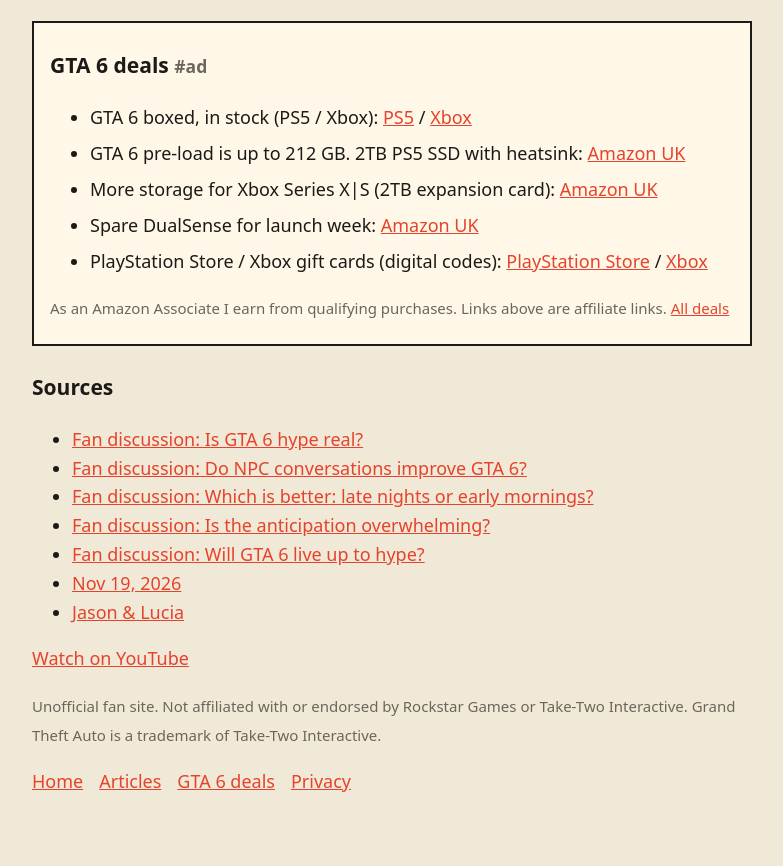
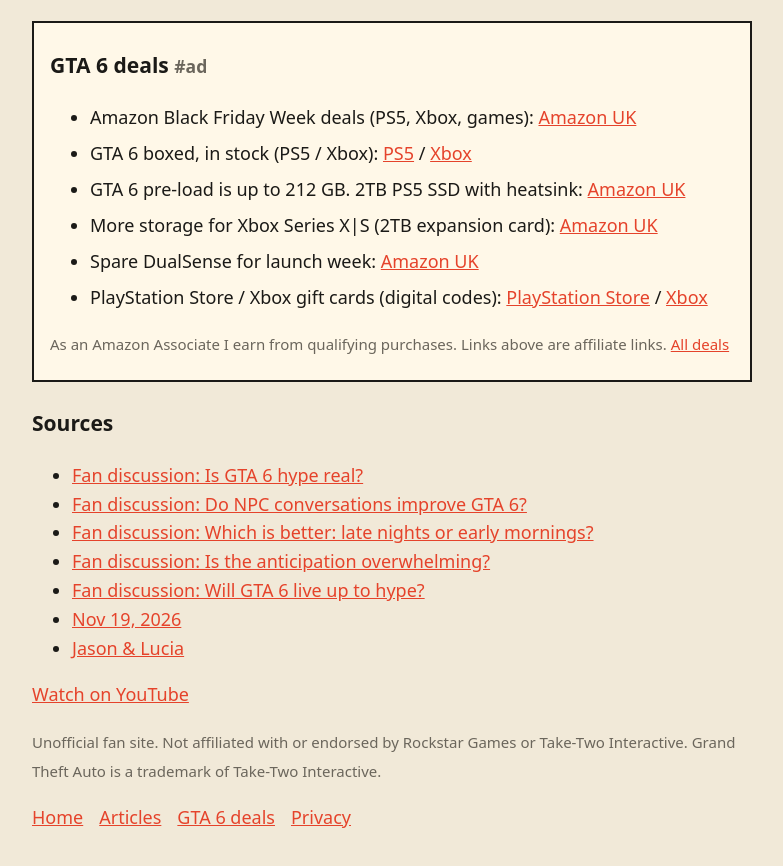
Before and after one commit to chatreal/chatreal.github.io, a plain HTML site: page articles/fans-are-split-is-gta-6-hype-real-gta-6-2026-11-13.html in a window 1280 px wide. Shown: the part 5599-6465 px from the top of the page, without its empty margins (248-1031 px from the left). Before the commit the page ends 6443 px from the top, so only its background shows below. Drawn offline with Linux system fonts and the light colour scheme.

Commit message:
Site update: 15 articles

```diff
--- a/articles/fans-are-split-is-gta-6-hype-real-gta-6-2026-11-13.html
+++ b/articles/fans-are-split-is-gta-6-hype-real-gta-6-2026-11-13.html
@@ -52,7 +52,7 @@
 <p><span class="k">Some Fans Say</span> Fans come for big, cinematic missions they remember for years. Missions give the world a reason and a direction. The best set pieces only happen in the story. Fans want every mission to feel like a movie scene. A strong mission makes you care about Jason and Lucia.</p>
 <p><span class="k">Other Fans Say</span> Many fans spend more time just messing around than on missions. Free roam is where your own stories happen. Fans love finding hidden spots nobody told them about. Exploring at your own pace never gets old. Some of the funniest clips ever came from free roam chaos.</p>
 <p><span class="k">Official</span> <strong>What Rockstar Has Shown.</strong> Rockstar has not said anything official about this. So everything you just heard is fan opinion, nothing more.</p>
-<aside class="deals-box"><h3>GTA 6 deals <small>#ad</small></h3><ul class="deals"><li>GTA 6 boxed, in stock (PS5 / Xbox): <a href="https://www.amazon.co.uk/dp/B0H25M1QJS?tag=citr09-21" rel="sponsored nofollow">PS5</a> / <a href="https://www.amazon.co.uk/dp/B0H25SH979?tag=citr09-21" rel="sponsored nofollow">Xbox</a></li><li>GTA 6 pre-load is up to 212 GB. 2TB PS5 SSD with heatsink: <a href="https://www.amazon.co.uk/dp/B0BM459NHM?tag=citr09-21" rel="sponsored nofollow">Amazon UK</a></li><li>More storage for Xbox Series X|S (2TB expansion card): <a href="https://www.amazon.co.uk/dp/B0H8YDQQKW?tag=citr09-21" rel="sponsored nofollow">Amazon UK</a></li><li>Spare DualSense for launch week: <a href="https://www.amazon.co.uk/dp/B08H99BPJN?tag=citr09-21" rel="sponsored nofollow">Amazon UK</a></li><li>PlayStation Store / Xbox gift cards (digital codes): <a href="https://www.amazon.co.uk/dp/B01LWQ3JQ3?tag=citr09-21" rel="sponsored nofollow">PlayStation Store</a> / <a href="https://www.amazon.co.uk/dp/B0186MHJB6?tag=citr09-21" rel="sponsored nofollow">Xbox</a></li></ul><p><small>As an Amazon Associate I earn from qualifying purchases. Links above are affiliate links. <a href="../deals.html">All deals</a></small></p></aside>
+<aside class="deals-box"><h3>GTA 6 deals <small>#ad</small></h3><ul class="deals"><li>Amazon Black Friday Week deals (PS5, Xbox, games): <a href="https://www.amazon.co.uk/blackfriday?tag=citr09-21" rel="sponsored nofollow">Amazon UK</a></li><li>GTA 6 boxed, in stock (PS5 / Xbox): <a href="https://www.amazon.co.uk/dp/B0H25M1QJS?tag=citr09-21" rel="sponsored nofollow">PS5</a> / <a href="https://www.amazon.co.uk/dp/B0H25SH979?tag=citr09-21" rel="sponsored nofollow">Xbox</a></li><li>GTA 6 pre-load is up to 212 GB. 2TB PS5 SSD with heatsink: <a href="https://www.amazon.co.uk/dp/B0BM459NHM?tag=citr09-21" rel="sponsored nofollow">Amazon UK</a></li><li>More storage for Xbox Series X|S (2TB expansion card): <a href="https://www.amazon.co.uk/dp/B0H8YDQQKW?tag=citr09-21" rel="sponsored nofollow">Amazon UK</a></li><li>Spare DualSense for launch week: <a href="https://www.amazon.co.uk/dp/B08H99BPJN?tag=citr09-21" rel="sponsored nofollow">Amazon UK</a></li><li>PlayStation Store / Xbox gift cards (digital codes): <a href="https://www.amazon.co.uk/dp/B01LWQ3JQ3?tag=citr09-21" rel="sponsored nofollow">PlayStation Store</a> / <a href="https://www.amazon.co.uk/dp/B0186MHJB6?tag=citr09-21" rel="sponsored nofollow">Xbox</a></li></ul><p><small>As an Amazon Associate I earn from qualifying purchases. Links above are affiliate links. <a href="../deals.html">All deals</a></small></p></aside>
 <h3>Sources</h3><ul class="sources"><li><a href="https://www.reddit.com/r/GTA6/comments/1xujtdh/i_feel_like_im_the_only_one_not_excited_about_gta/" rel="nofollow">Fan discussion: Is GTA 6 hype real?</a></li><li><a href="https://www.reddit.com/r/GTA6/comments/1xumvtb/imma_greet_greet_antagonize_every_npc_out_there/" rel="nofollow">Fan discussion: Do NPC conversations improve GTA 6?</a></li><li><a href="https://www.reddit.com/r/GTA6/comments/1xut3kw/staying_up_late_or_waking_up_early/" rel="nofollow">Fan discussion: Which is better: late nights or early mornings?</a></li><li><a href="https://www.reddit.com/r/GTA/comments/1xuyuem/the_closer_gta_6_gets_the_longer_the_wait_feels/" rel="nofollow">Fan discussion: Is the anticipation overwhelming?</a></li><li><a href="https://www.reddit.com/r/GTA6/comments/1xvir0v/why_do_people_want_gta_6_to_fail_so_bad/" rel="nofollow">Fan discussion: Will GTA 6 live up to hype?</a></li><li><a href="https://www.rockstargames.com/VI" rel="nofollow">Nov 19, 2026</a></li><li><a href="https://www.rockstargames.com/newswire/article/517572321a549a/watch-the-grand-theft-auto-vi-launch-trailer" rel="nofollow">Jason &amp; Lucia</a></li></ul>
 <p><a href="https://www.youtube.com/watch?v=ky-wmCRUPJk">Watch on YouTube</a></p>
 <p><small>Unofficial fan site. Not affiliated with or endorsed by Rockstar Games or Take-Two Interactive. Grand Theft Auto is a trademark of Take-Two Interactive.</small></p>
```
Also changed, not shown: articles/best-gta-6-streamer-moments-nov-13-2026-zackrawrr-xqc-2026-11-13.html (+1 -1 lines), articles/best-gta-6-streamer-moments-nov-16-2026-ishowspeed-caseoh-2026-11-16.html (+1 -1 lines), articles/best-gta-6-streamer-moments-nov-18-2026-summit1g-penta-2026-11-18.html (+1 -1 lines), articles/chat-is-debating-gta-6-nov-8-2026-should-gta-2026-11-08.html (+1 -1 lines), articles/every-gta-6-trailer-and-reveal-explained-official-2026-11-15.html (+1 -1 lines), articles/everything-we-know-about-gta-6-official-facts-only-2026-11-10.html (+1 -1 lines), articles/fans-are-split-do-checklists-enhance-gta-6-gta-6-2026-11-14.html (+1 -1 lines), articles/fans-are-split-is-bloom-effect-real-in-gta-vi-2026-11-10.html (+1 -1 lines), articles/fans-are-split-is-the-0-0-coordinate-central-gta-2026-11-17.html (+1 -1 lines), articles/fans-are-split-should-gta-6-have-dynamic-crime-scenes-2026-11-09.html (+1 -1 lines), articles/fans-are-split-should-mount-chiliad-s-mystery-be-solved-2026-11-15.html (+1 -1 lines), articles/gta-6-launch-guide-pre-load-download-size-boxed-copies-2026-11-14.html (+1 -1 lines), articles/leonida-and-vice-city-every-place-rockstar-has-shown-in-2026-11-16.html (+1 -1 lines), articles/this-week-in-gta-6-gta-6-launch-gallery-14-2026-11-09.html (+1 -1 lines), 1 more files.
